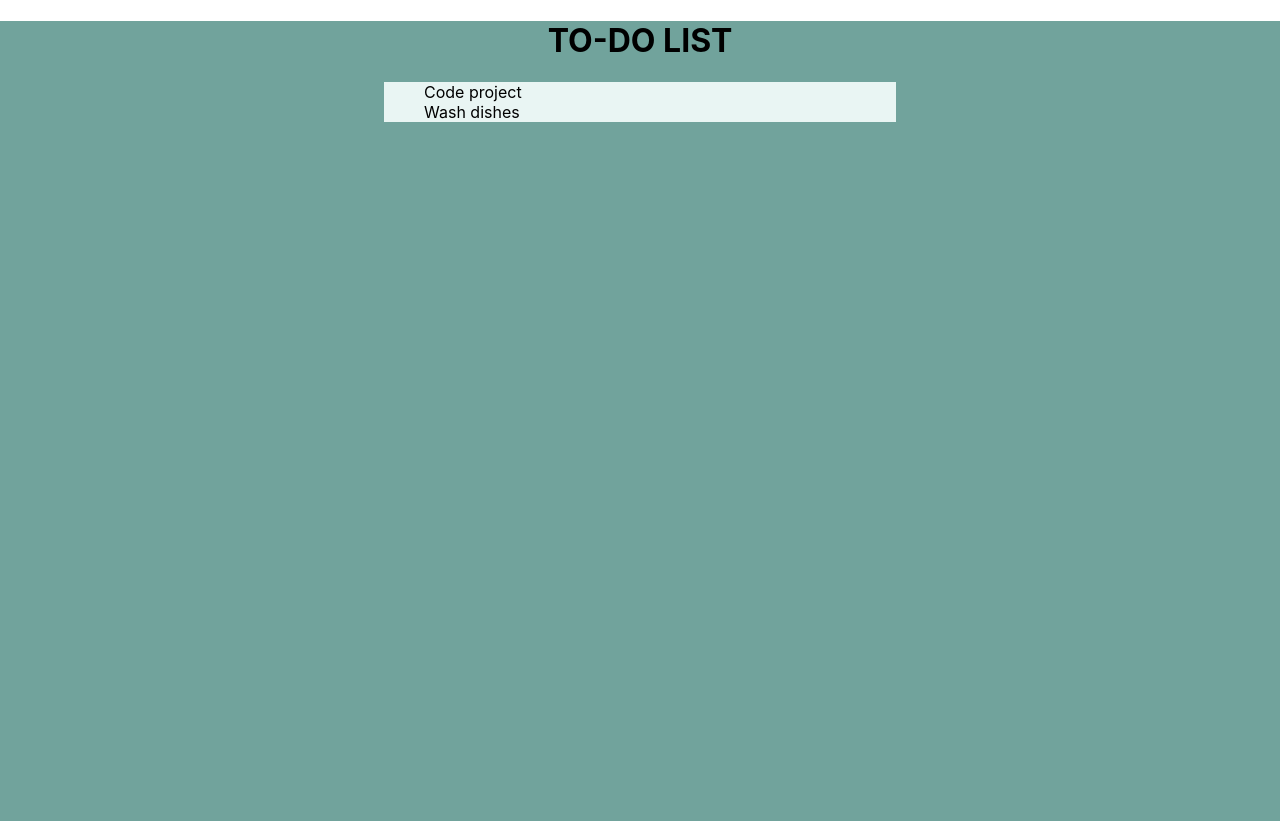
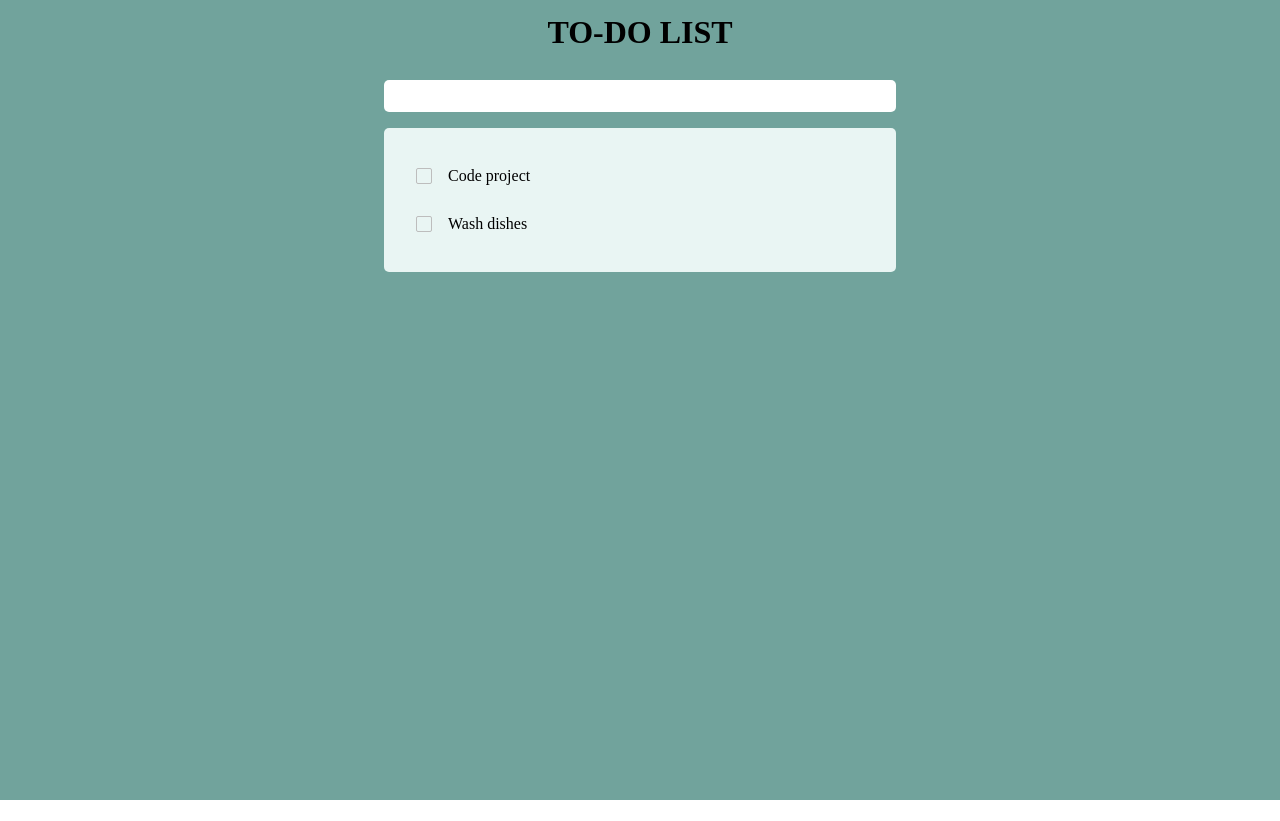
Before and after one commit to thoango/to-do-list, a React (Create React App) app: page / in a window 1280 px wide. After the commit the page ends 800 px from the top, so only its background shows below. Built offline with nearby package versions, Linux system fonts and the light colour scheme.

Commit message:
[Add]adding  TodoInput component

```diff
--- a/src/App.js
+++ b/src/App.js
@@ -1,5 +1,7 @@
 import TheHeader from "./components/TheHeader";
+import TodoInput from "./components/TodoInput";
 import TodoList from "./components/TodoList";
+import "./scss/default.scss";
 import "./App.scss";
 
 function App() {
@@ -21,6 +23,7 @@ function App() {
       </header> */}
       <div className="App_container">
         <TheHeader></TheHeader>
+        <TodoInput></TodoInput>
         <TodoList></TodoList>
       </div>
     </div>
--- a/src/components/TheHeader/style.scss
+++ b/src/components/TheHeader/style.scss
@@ -1,3 +1,9 @@
 .header {
   text-align: center;
+  padding: 1rem 0;
+  margin: 0 0 1rem;
+  h1 {
+    font-size: 2rem;
+    font-weight: bold;
+  }
 }
--- /dev/null
+++ b/src/components/TodoInput/index.js
@@ -0,0 +1,9 @@
+import "./style.scss";
+function TodoInput() {
+  return (
+    <div className="todoInput_wrap">
+      <input type="text" />
+    </div>
+  );
+}
+export default TodoInput;
--- /dev/null
+++ b/src/components/TodoInput/style.scss
@@ -0,0 +1,14 @@
+.todoInput {
+  &_wrap {
+    width: 100%;
+  }
+  &_wrap {
+    margin: 0 0 1rem;
+    input {
+      width: 100%;
+      height: 2rem;
+      border: none;
+      border-radius: 5px;
+    }
+  }
+}
--- /dev/null
+++ b/src/components/TodoItem/index.js
@@ -0,0 +1,15 @@
+import { useState } from "react";
+import "./style.scss";
+function TodoItem({ text }) {
+  const [done, setDone] = useState(false);
+  function handleClick() {
+    setDone(!done);
+  }
+  return (
+    <li className={done ? "todoItem done" : "todoItem"} onClick={handleClick}>
+      <span className="todoItem_checkbox"></span>
+      <span className="todoItem_text">{text}</span>
+    </li>
+  );
+}
+export default TodoItem;
--- /dev/null
+++ b/src/components/TodoItem/style.scss
@@ -0,0 +1,22 @@
+.todoItem {
+  list-style: none;
+  display: flex;
+  align-items: center;
+  margin: 0 0 1rem;
+  width: 100%;
+  height: 2rem;
+  &:last-child {
+    margin: 0;
+  }
+  &.done {
+    text-decoration: line-through;
+  }
+  &_checkbox {
+    width: 1rem;
+    height: 1rem;
+    border: 1px solid #bdbdbd;
+    display: inline-block;
+    margin: 0 1rem 0 0;
+    border-radius: 2px;
+  }
+}
--- a/src/components/TodoList/index.js
+++ b/src/components/TodoList/index.js
@@ -1,15 +1,10 @@
+import TodoItem from "../TodoItem";
 import "./style.scss";
 function TodoList() {
   return (
     <ul className="todoList">
-      <li className="todoList_item">
-        <span className="todoList_checkbox"></span>
-        <span className="todoList_text">Code project</span>
-      </li>
-      <li className="todoList_item">
-        <span className="todoList_checkbox"></span>
-        <span className="todoList_text">Wash dishes</span>
-      </li>
+      <TodoItem text="Code project"></TodoItem>
+      <TodoItem text="Wash dishes"></TodoItem>
     </ul>
   );
 }
--- a/src/components/TodoList/style.scss
+++ b/src/components/TodoList/style.scss
@@ -1,6 +1,5 @@
 .todoList {
   background: #e9f5f3;
-  &_item {
-    list-style: none;
-  }
+  padding: 2rem;
+  border-radius: 5px;
 }
--- /dev/null
+++ b/src/scss/_reset.scss
@@ -0,0 +1,133 @@
+/* http://meyerweb.com/eric/tools/css/reset/
+   v2.0 | 20110126
+   License: none (public domain)
+*/
+
+* {
+  box-sizing: border-box;
+}
+
+html,
+body,
+div,
+span,
+applet,
+object,
+iframe,
+h1,
+h2,
+h3,
+h4,
+h5,
+h6,
+p,
+blockquote,
+pre,
+a,
+abbr,
+acronym,
+address,
+big,
+cite,
+code,
+del,
+dfn,
+em,
+img,
+ins,
+kbd,
+q,
+s,
+samp,
+small,
+strike,
+strong,
+sub,
+sup,
+tt,
+var,
+b,
+u,
+i,
+center,
+dl,
+dt,
+dd,
+ol,
+ul,
+li,
+fieldset,
+form,
+label,
+legend,
+table,
+caption,
+tbody,
+tfoot,
+thead,
+tr,
+th,
+td,
+article,
+aside,
+canvas,
+details,
+embed,
+figure,
+figcaption,
+footer,
+header,
+hgroup,
+menu,
+nav,
+output,
+ruby,
+section,
+summary,
+time,
+mark,
+audio,
+video {
+  margin: 0;
+  padding: 0;
+  border: 0;
+  font-size: 100%;
+  font: inherit;
+  vertical-align: baseline;
+}
+/* HTML5 display-role reset for older browsers */
+article,
+aside,
+details,
+figcaption,
+figure,
+footer,
+header,
+hgroup,
+menu,
+nav,
+section {
+  display: block;
+}
+body {
+  line-height: 1;
+}
+ol,
+ul {
+  list-style: none;
+}
+blockquote,
+q {
+  quotes: none;
+}
+blockquote:before,
+blockquote:after,
+q:before,
+q:after {
+  content: "";
+  content: none;
+}
+table {
+  border-collapse: collapse;
+  border-spacing: 0;
+}
--- /dev/null
+++ b/src/scss/default.scss
@@ -0,0 +1 @@
+@import "./reset";
```
